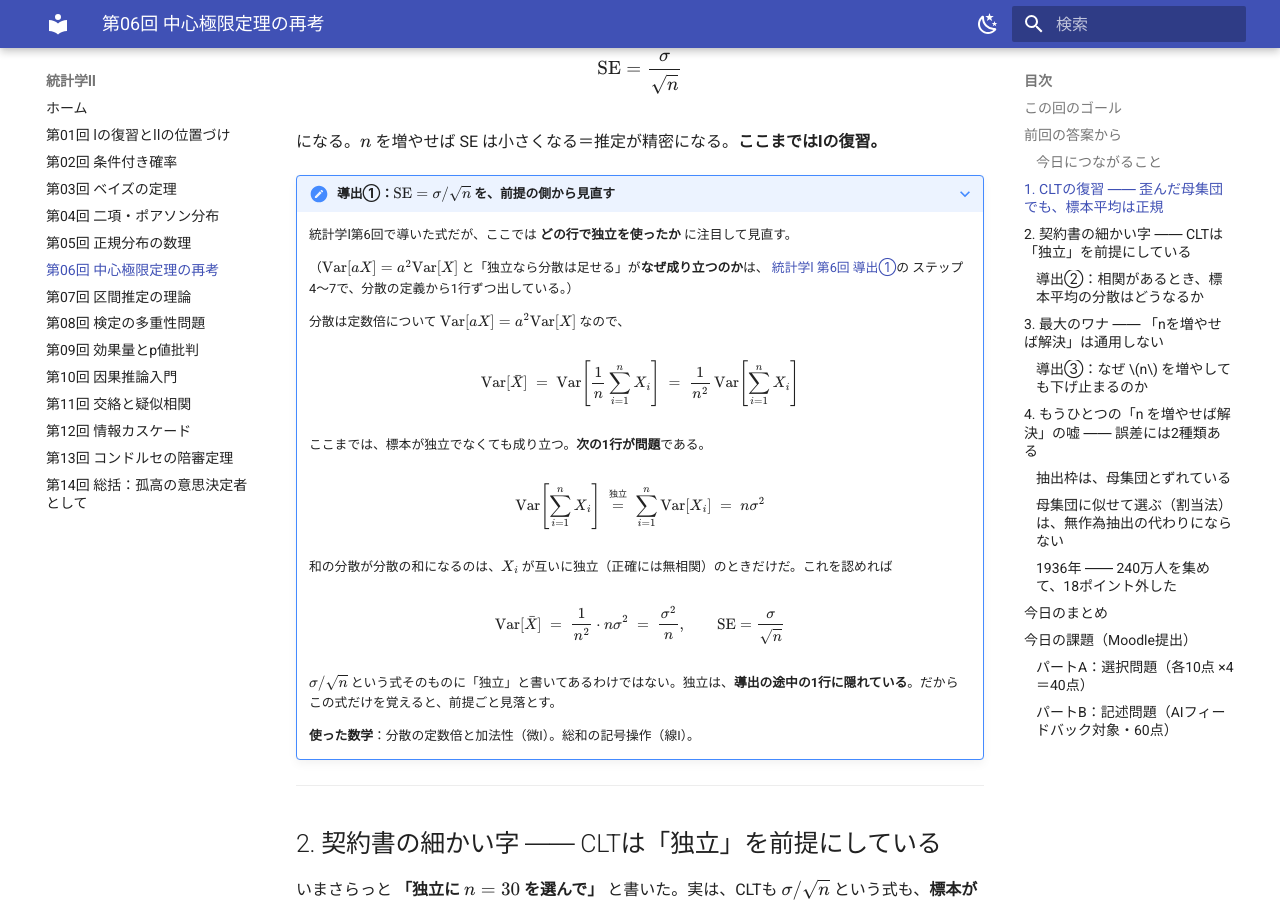
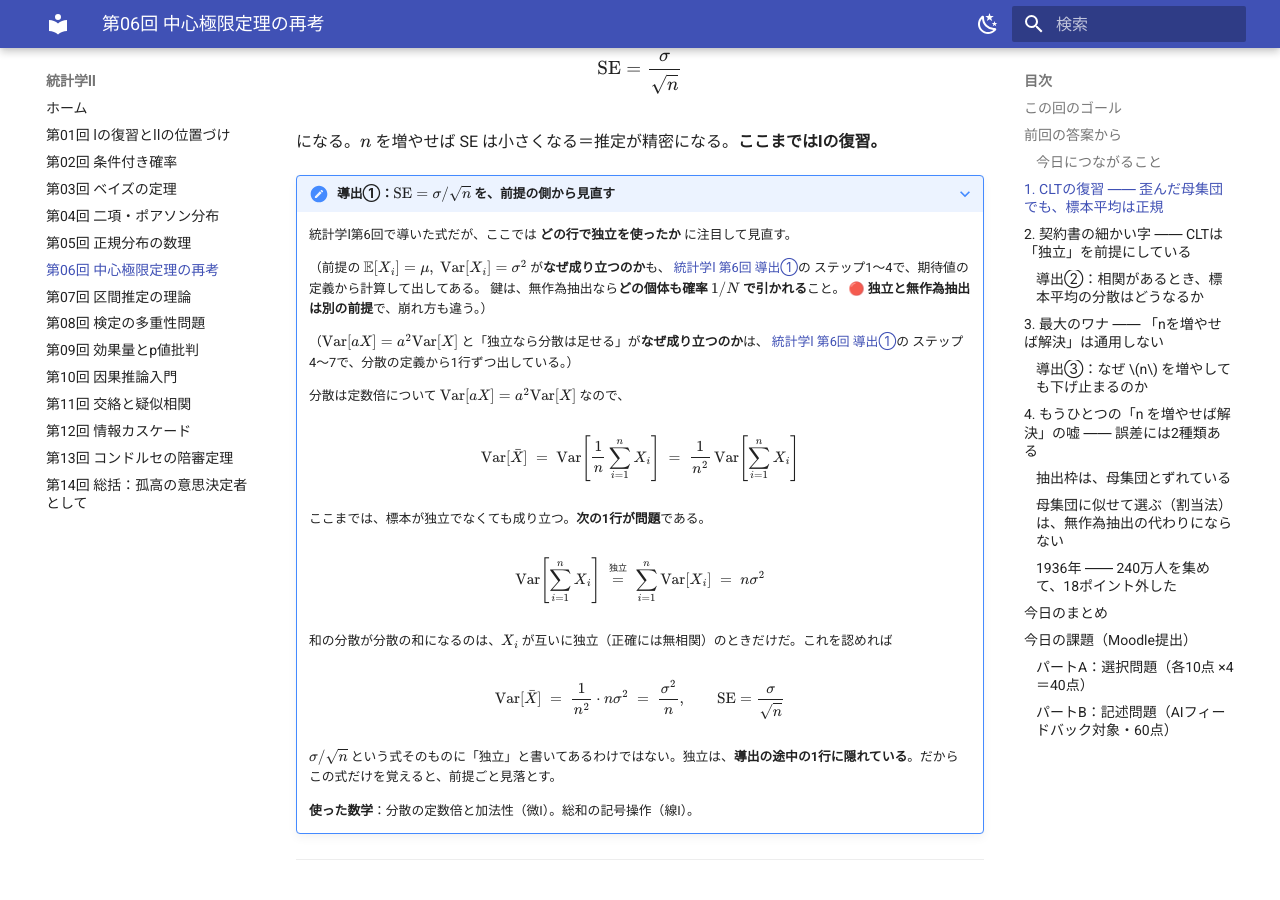
Before and after one commit to aonoa68/toukei-2, an MkDocs documentation site: the page built from docs/06_clt.md, in a window 1280 px wide and 900 px high, scrolled down 3329 px. Built offline with MkDocs 1.6.1 and Material for MkDocs 9.7.7, drawn with Linux system fonts in a browser that asks for light colours.

Commit message:
第6回 導出①に、E[Xi]=μ の出どころへの参照を追加
統計学Ⅰ 第6回 導出①のステップ1〜4（期待値の定義から計算）へリンク。
🔴 独立と無作為抽出が別の前提であることも明記。

Co-Authored-By: Claude Opus 5 <noreply@anthropic.com>
Claude-Session: https://claude.ai/code/session_01VNG6MY7caqH6ZBqg92AUZE

```diff
--- a/docs/06_clt.md
+++ b/docs/06_clt.md
@@ -136,6 +136,12 @@ $$\mathrm{SE} = \frac{\sigma}{\sqrt{n}}$$
 ???+ note "導出①：$\mathrm{SE}=\sigma/\sqrt{n}$ を、前提の側から見直す"
 
     統計学Ⅰ第6回で導いた式だが、ここでは **どの行で独立を使ったか** に注目して見直す。
+
+    （前提の \( \mathbb{E}[X_i]=\mu,\ \mathrm{Var}[X_i]=\sigma^2 \) が**なぜ成り立つのか**も、
+    [統計学Ⅰ 第6回 導出①](https://aonoa68.github.io/toukei-1/06_sampling_clt/#1-sesigmasqrtn)の
+    ステップ1〜4で、期待値の定義から計算して出してある。
+    鍵は、無作為抽出なら**どの個体も確率 \( 1/N \) で引かれる**こと。
+    🔴 **独立と無作為抽出は別の前提**で、崩れ方も違う。）
 
     （\( \mathrm{Var}[aX]=a^2\mathrm{Var}[X] \) と「独立なら分散は足せる」が**なぜ成り立つのか**は、
     [統計学Ⅰ 第6回 導出①](https://aonoa68.github.io/toukei-1/06_sampling_clt/#1-sesigmasqrtn)の
```
